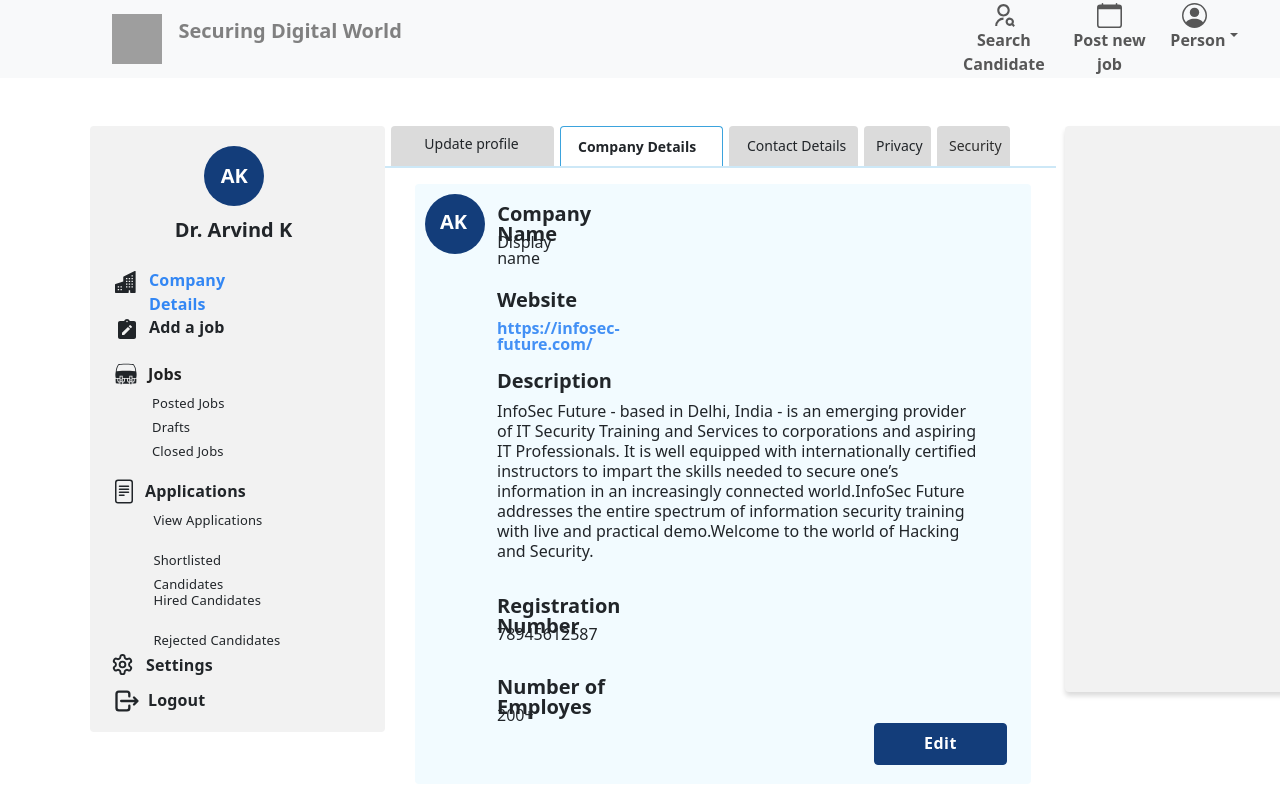
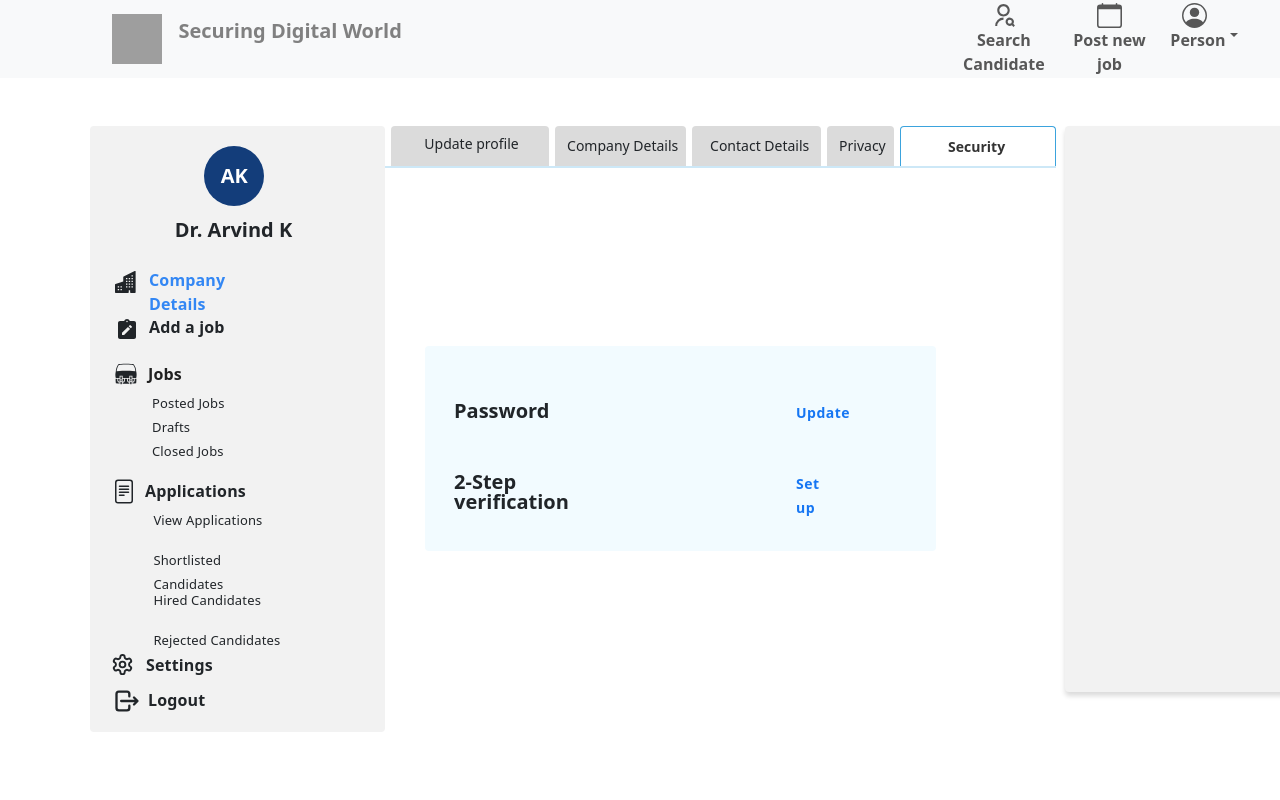
Before and after one commit to Shanky43/infosec, a React (Create React App) app: page / in a window 1280 px wide. Shown: the top 800 px of the page. Built offline with nearby package versions, Linux system fonts and the light colour scheme; grey boxes are pictures that could not be loaded.

Commit message:
all tabs are added

```diff
--- a/src/Components/Content/Content.jsx
+++ b/src/Components/Content/Content.jsx
@@ -7,7 +7,7 @@
 import Tabv5 from '../../Pages/ContentTabs/Tabv5/Tabv5';
 
 const Content = () => {
-    const [activeTab, setActiveTab] = useState('tabv2');
+    const [activeTab, setActiveTab] = useState('tabv5');
 
     const handleTabClick = (tab) => {
         setActiveTab(tab);
@@ -77,6 +77,8 @@
                             </div>
                         </div>
                     </div>
+
+
                     <hr className='mt-0' style={{ border: "1px solid #3BA3DD" }} />
                     {activeTab !== "tabv5" ? <div className="tabscontent">{renderTabContent()}</div> : <div className="tabscontent" style={{ backgroundColor: "white" }}>{renderTabContent()}</div>}
                 </div>
--- a/src/Pages/ContentTabs/Tabv5/Tabv5.jsx
+++ b/src/Pages/ContentTabs/Tabv5/Tabv5.jsx
@@ -1,11 +1,33 @@
-import React from 'react'
+import React, { useState } from 'react'
 import "./tabv5.css"
 
 const Tabv5 = () => {
+    const [changePassword, setChangePassword] = useState(false)
+    const handleUpdateButton = () => {
+        setChangePassword(true)
+        localStorage.setItem("showChangePassword", JSON.stringify(true))
+    }
     return (
         <div className="mainTab5">
             <div className='tab5'>
-                .security
+                <div className="securitySection">
+                    <div className="updatePassword">
+                        <div className="password">
+                            <p>Password</p>
+                        </div>
+                        <div className="updateButton" onClick={handleUpdateButton}>
+                            <p>Update</p>
+                        </div>
+                    </div>
+                    <div className="towStepVerification">
+                        <div className="varification">
+                            <p>2-Step verification</p>
+                        </div>
+                        <div className="setUp">
+                            <p>Set up</p>
+                        </div>
+                    </div>
+                </div>
 
             </div>
         </div>
--- a/src/Pages/ContentTabs/Tabv5/tabv5.css
+++ b/src/Pages/ContentTabs/Tabv5/tabv5.css
@@ -7,3 +7,83 @@
     gap: 10px;
     background-color: #E6F7FF80;
 }
+
+.securitySection {
+    width: 395px;
+    height: 95px;
+    /* border: 1px solid red; */
+
+}
+
+.updatePassword {
+    width: 395px;
+    height: 24px;
+    /* border: 1px solid blue; */
+    display: flex;
+    justify-content: space-between;
+}
+
+.password {
+    width: 94px;
+    height: 20px;
+
+}
+
+.password>p {
+    font-size: 20px;
+    font-weight: 600;
+    line-height: 20px;
+    letter-spacing: 0em;
+    text-align: left;
+}
+
+.updateButton {
+    width: 53px;
+    height: 24px;
+    cursor: pointer;
+}
+
+.updateButton>p {
+    font-size: 14px;
+    font-weight: 600;
+    line-height: 24px;
+    letter-spacing: 0.5px;
+    text-align: left;
+    color: #1676F3;
+}
+
+.towStepVerification {
+    margin-top: 47px;
+    display: flex;
+    justify-content: space-between;
+    width: 388px;
+    height: 24px;
+}
+
+.varification {
+    width: 176px;
+    height: 20px;
+}
+
+.varification>p {
+    font-size: 20px;
+    font-weight: 600;
+    line-height: 20px;
+    letter-spacing: 0em;
+    text-align: left;
+}
+
+.setUp {
+    width: 46px;
+    height: 24px;
+    cursor: pointer;
+}
+
+.setUp>p {
+    font-size: 14px;
+    font-weight: 600;
+    line-height: 24px;
+    letter-spacing: 0.5px;
+    text-align: left;
+    color: #1676F3;
+}
```
Also changed, not shown: src/Pages/ContentTabs/ChangePassowrdTab/ChangePasswordTab.jsx (added, +9 -0 lines).
